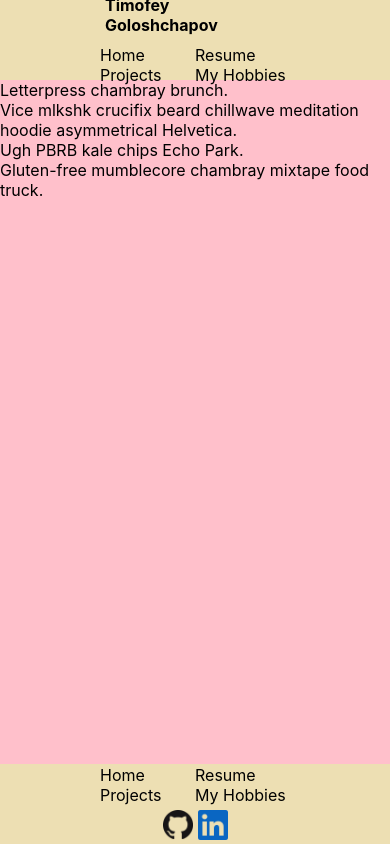
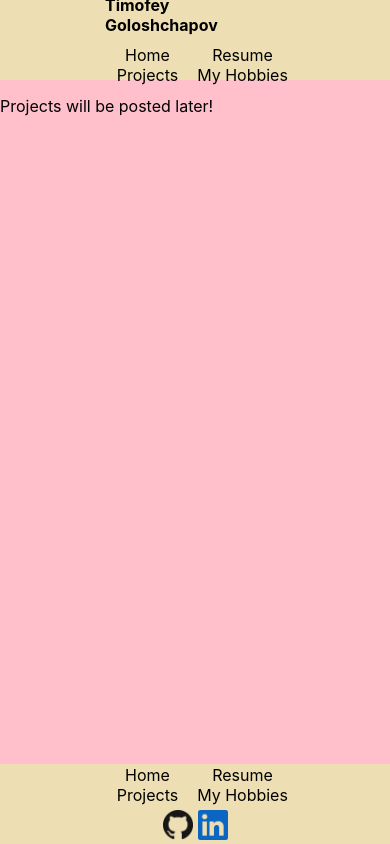
Before and after one commit to Timbobeek/portfolio, a React (Create React App) app: page /projects in a window 390 px wide. Built offline with nearby package versions, Linux system fonts and the light colour scheme.

Commit message:
basic optimization for all devices done

```diff
--- a/src/App.css
+++ b/src/App.css
@@ -1,9 +1,6 @@
 html {
   position: relative;
   min-height: 100%;
-}
-body {
-  margin-bottom: 21px;
 }
 
 .homePage{
@@ -11,6 +8,7 @@ body {
   justify-content: center;
   flex-direction: column;
   align-items: center;
+  padding-bottom: 5em;
 }
 
 .welcome{
@@ -72,7 +70,6 @@ body {
 /* ------------------------------------------laptop view------------------------------------------- */
 
 @media (max-width: 1000px) {
-  /* main content needs to be adjusted */
   body {
     background-color: lightblue;
   }
@@ -106,6 +103,7 @@ body {
   }
   .homePage{
     margin-bottom: 13rem;
+    padding-bottom: 5em;
   }
   .welcome{
     font-size: 2rem;
--- a/src/components/footer.css
+++ b/src/components/footer.css
@@ -9,7 +9,6 @@ footer {
     bottom: 0;
     left: 0;
     right: 0;
-    /* margin-top: 20px; do this after footer width is done!! */
 }
 
 .footer-left{
--- a/src/components/header.css
+++ b/src/components/header.css
@@ -189,6 +189,17 @@ header {
       display: none;
     }
 
+    .small-screen-menu-one, .small-screen-menu-two{
+      flex-wrap: wrap;
+      flex-direction: row;
+      justify-content: center;
+    }
+
+    .menuOption{
+      display: flex;
+      justify-content: center;
+    }
+
     .small-screen-menu-one a, .small-screen-menu-two a{
       text-decoration: none;
       color: inherit;
--- a/src/components/myhobbies.js
+++ b/src/components/myhobbies.js
@@ -3,16 +3,7 @@ import './myhobbies.css';
 
 const Hobbies = () => {
   return(
-    //<p>My hobbies will be listed here</p>
-    <div id="pillar">
-
-<div class="row">
-  <div class="wrap">
-    <div class="left">Art is pointless</div>
-    <div class="right">have fun pronouncing this</div>
-    </div>
-</div>
-</div>
+    <div>My hobbies will be posted later!</div>
   );
 }
 
--- a/src/components/projects.js
+++ b/src/components/projects.js
@@ -3,15 +3,7 @@ import React from 'react';
 
 const Projects = () => {
   return(
-    // <p>hhhh</p>
-    <div class="ticker-wrap">
-      <div class="ticker">
-        <div class="ticker__item">Letterpress chambray brunch.</div>
-        <div class="ticker__item">Vice mlkshk crucifix beard chillwave meditation hoodie asymmetrical Helvetica.</div>
-        <div class="ticker__item">Ugh PBRB kale chips Echo Park.</div>
-        <div class="ticker__item">Gluten-free mumblecore chambray mixtape food truck. </div>
-      </div>
-    </div>
+    <p>Projects will be posted later!</p>
   );
 }
 
```
